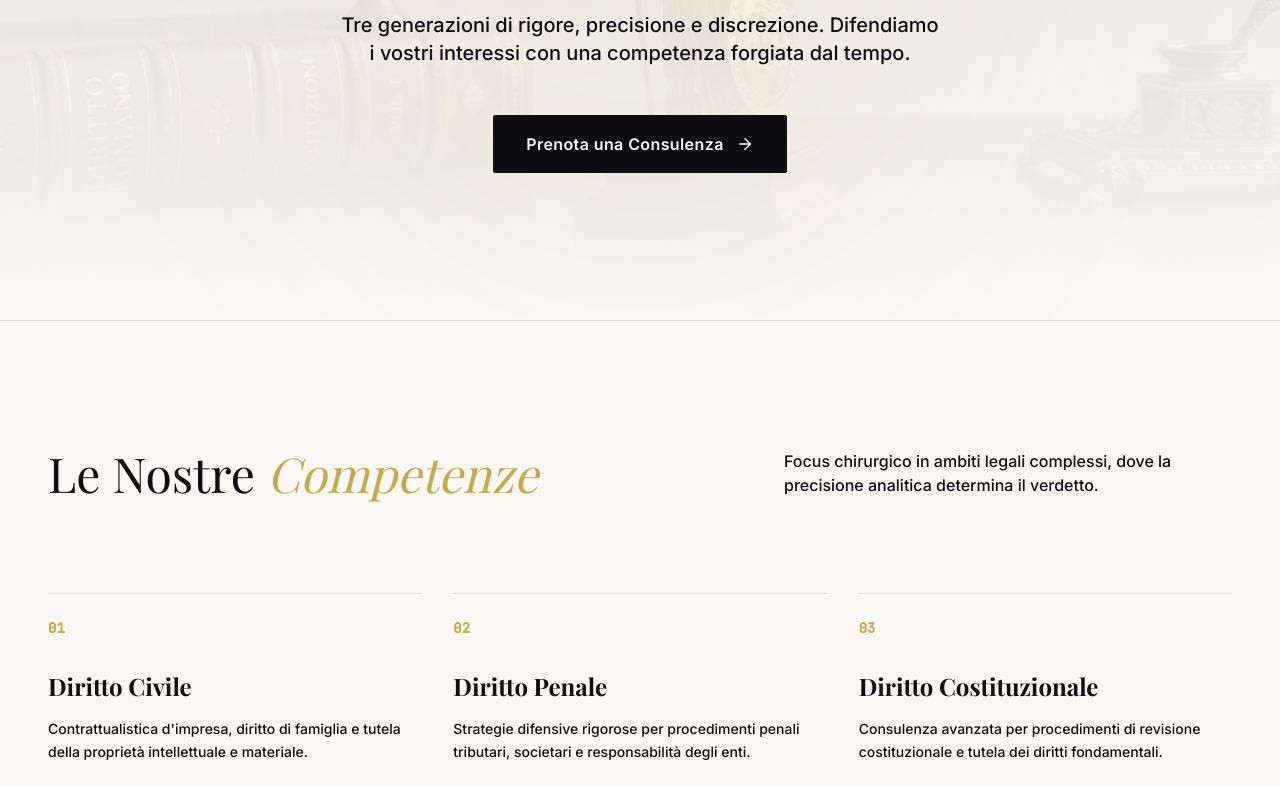
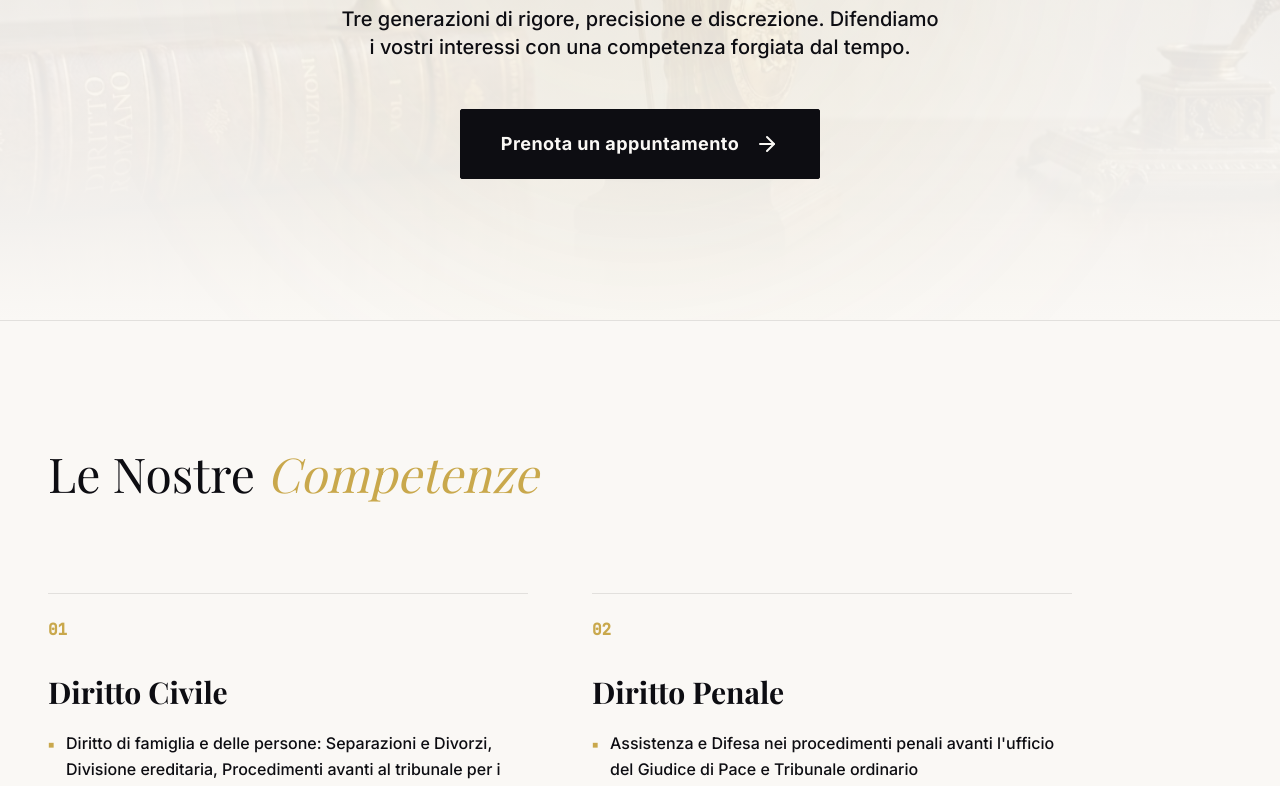
Before and after one commit to alevillamo07-web/sito, a React (Vite) app: page / in a window 1280 px wide. Shown: the part 480-1266 px from the top of the page. Built offline with nearby package versions, Linux system fonts and the light colour scheme; a web font is replaced by a local one.

Commit message:
Aggiornate le aree di competenza

```diff
--- a/src/App.jsx
+++ b/src/App.jsx
@@ -52,17 +52,17 @@ export default function App() {
           <p className="text-accent uppercase tracking-[0.2em] text-xs font-bold mb-6">Fondato sulla professionalità</p>
           <h1 className="font-serif text-5xl md:text-7xl lg:text-8xl leading-none mb-8 text-balance text-foreground">
             Studio Legale <br/>
-            <span className="italic text-foreground">Villa.</span>
+            <span className="italic text-foreground">Giuseppe Villa.</span>
           </h1>
           <p className="text-foreground text-lg md:text-xl font-medium max-w-2xl text-balance mb-12">
             Tre generazioni di rigore, precisione e discrezione. Difendiamo i vostri interessi con una competenza forgiata dal tempo.
           </p>
           <button
             onClick={() => setIsModalOpen(true)}
-            className="group flex items-center gap-3 px-8 py-4 bg-foreground text-primary rounded-sm font-semibold tracking-wide hover:bg-accent hover:text-white transition-colors border border-foreground hover:border-transparent"
+            className="group flex items-center gap-4 px-10 py-5 text-lg bg-foreground text-primary rounded-sm font-bold tracking-wide hover:bg-accent hover:text-white transition-colors border border-foreground hover:border-transparent"
           >
-            Prenota una Consulenza
-            <ArrowRight size={18} className="group-hover:translate-x-1 transition-transform" />
+            Prenota un appuntamento
+            <ArrowRight size={24} className="group-hover:translate-x-1 transition-transform" />
           </button>
         </div>
 
@@ -75,24 +75,25 @@ export default function App() {
         <div className="max-w-7xl mx-auto">
           <div className="flex flex-col md:flex-row gap-8 md:items-end justify-between mb-16 md:mb-24">
             <h2 className="font-serif text-3xl md:text-5xl text-foreground">Le Nostre <span className="italic text-accent">Competenze</span></h2>
-            <p className="max-w-md font-medium text-foreground text-sm md:text-base">Focus chirurgico in ambiti legali complessi, dove la precisione analitica determina il verdetto.</p>
           </div>
 
-          <div className="grid grid-cols-1 md:grid-cols-3 gap-8 md:gap-4 lg:gap-8">
+          <div className="grid grid-cols-1 md:grid-cols-2 gap-8 md:gap-12 lg:gap-16 max-w-5xl">
             <CompetenceCard
               num="01"
               title="Diritto Civile"
-              desc="Contrattualistica d'impresa, diritto di famiglia e tutela della proprietà intellettuale e materiale."
+              items={[
+                "Diritto di famiglia e delle persone: Separazioni e Divorzi, Divisione ereditaria, Procedimenti avanti al tribunale per i minorenni ecc.",
+                "Recupero crediti",
+                "Risarcimento danni da circolazione stradale e da infortuni sul lavoro"
+              ]}
             />
             <CompetenceCard
               num="02"
               title="Diritto Penale"
-              desc="Strategie difensive rigorose per procedimenti penali tributari, societari e responsabilità degli enti."
-            />
-            <CompetenceCard
-              num="03"
-              title="Diritto Costituzionale"
-              desc="Consulenza avanzata per procedimenti di revisione costituzionale e tutela dei diritti fondamentali."
+              items={[
+                "Assistenza e Difesa nei procedimenti penali avanti l'ufficio del Giudice di Pace e Tribunale ordinario",
+                "Restituzione della Patente di Guida"
+              ]}
             />
           </div>
         </div>
@@ -140,12 +141,19 @@ export default function App() {
   );
 }
 
-function CompetenceCard({ num, title, desc }) {
+function CompetenceCard({ num, title, items }) {
   return (
     <div className="group border-t border-border pt-6 cursor-default hover:border-accent/40 transition-colors duration-500">
-      <div className="text-accent font-mono font-bold text-sm mb-8">{num}</div>
-      <h3 className="text-xl md:text-2xl font-serif font-bold mb-4 text-foreground group-hover:text-accent transition-colors">{title}</h3>
-      <p className="text-foreground font-medium text-sm leading-relaxed">{desc}</p>
+      <div className="text-accent font-mono font-bold text-base mb-8">{num}</div>
+      <h3 className="text-2xl md:text-3xl font-serif font-bold mb-5 text-foreground group-hover:text-accent transition-colors">{title}</h3>
+      <ul className="text-foreground font-medium text-base leading-relaxed space-y-3">
+        {items.map((item, i) => (
+          <li key={i} className="flex items-start gap-3">
+            <span className="text-accent mt-[6px] text-[10px]">■</span>
+            <span>{item}</span>
+          </li>
+        ))}
+      </ul>
     </div>
   );
 }
@@ -183,7 +191,7 @@ function BookingModal({ isOpen, onClose }) {
 
         {!submitted ? (
           <div>
-            <h3 className="font-serif font-bold text-3xl mb-2 text-foreground">Prenota una Consulenza</h3>
+            <h3 className="font-serif font-bold text-3xl mb-2 text-foreground">Prenota un Appuntamento</h3>
             <p className="text-foreground font-medium text-sm mb-8 border-b border-border pb-6">Compila con i tuoi dati per un primo contatto riservato.</p>
 
             <form onSubmit={handleSubmit} className="flex flex-col gap-5">
@@ -208,7 +216,6 @@ function BookingModal({ isOpen, onClose }) {
                 <select className="bg-transparent border border-border p-3 text-sm focus:outline-none focus:border-foreground text-foreground transition-colors font-medium cursor-pointer appearance-none">
                   <option>Diritto Civile</option>
                   <option>Diritto Penale</option>
-                  <option>Diritto Costituzionale</option>
                   <option>Altro</option>
                 </select>
               </div>
```
